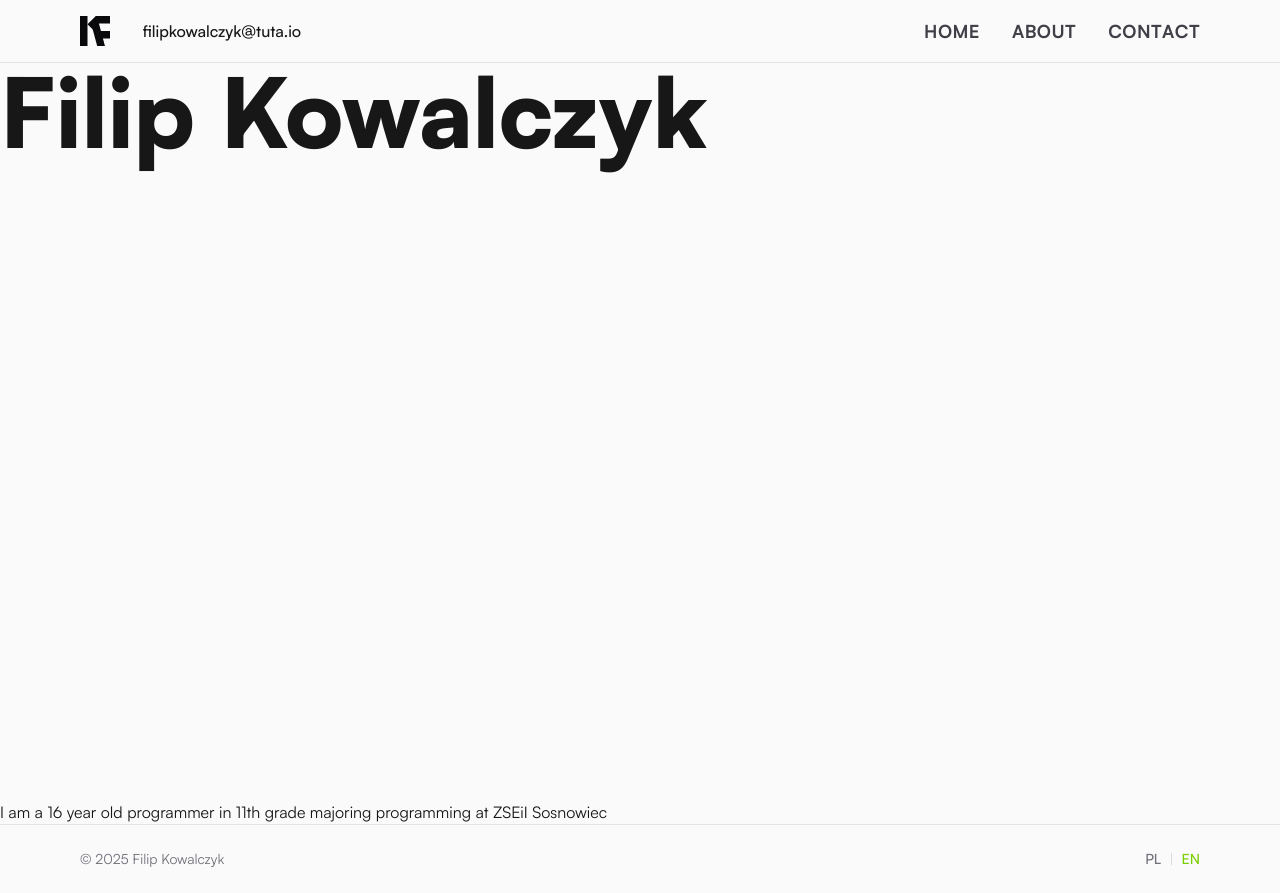
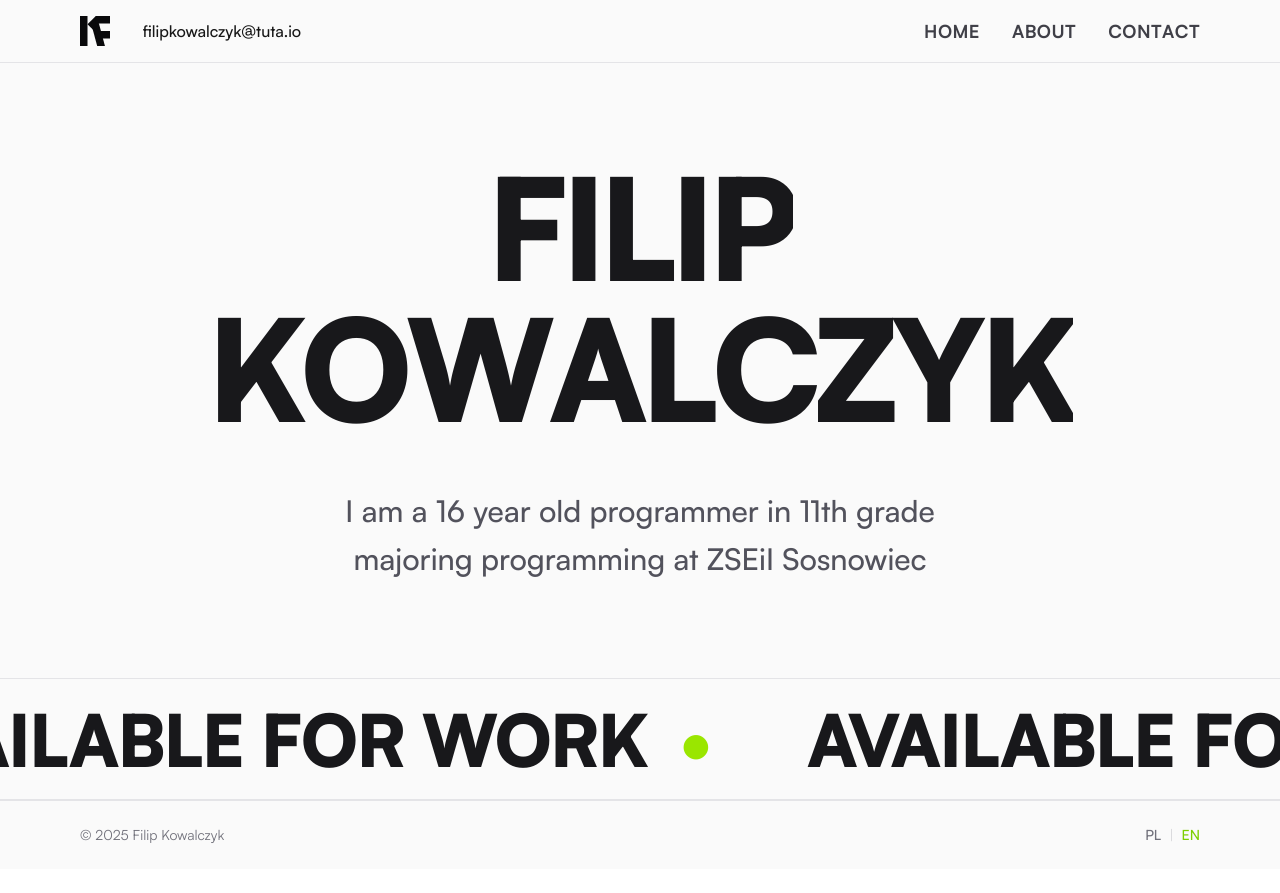
Before and after one commit to FIXIU/fixiu.github.io, a Next.js app: page /en in a window 1280 px wide. After the commit the page ends 869 px from the top, so only its background shows below. Built offline with nearby package versions, Linux system fonts and the light colour scheme.

Commit message:
improved main page

```diff
--- /dev/null
+++ b/app/[locale]/home-view.tsx
@@ -0,0 +1,60 @@
+"use client";
+
+import { motion } from "framer-motion";
+import Magnetic from "../components/magnetic";
+import AnimatedLetters from "../components/animated-letters";
+import Marquee from "../components/marquee";
+
+type Props = {
+  introText: string;
+};
+
+export default function HomeView({ introText }: Props) {
+  return (
+    <div className="flex flex-col min-h-[calc(100vh-63px)] w-full bg-zinc-50 dark:bg-black overflow-hidden relative">
+      {/* Main Hero Section */}
+      <div className="flex flex-1 flex-col items-center justify-center px-4">
+        <div className="flex flex-col items-center justify-center z-10 gap-8 sm:gap-12">
+          {/* Massive Title with Staggered Animation */}
+          <div className="flex flex-col items-center leading-none select-none">
+            <Magnetic>
+              <h1 className="text-[13vw] sm:text-[11vw] font-black text-zinc-900 dark:text-zinc-50 tracking-tighter hover:text-lime-400 transition-colors duration-300 cursor-default">
+                <AnimatedLetters text="FILIP" delay={0.2} />
+              </h1>
+            </Magnetic>
+            <Magnetic>
+              <h1 className="text-[13vw] sm:text-[11vw] font-black text-zinc-900 dark:text-zinc-50 tracking-tighter hover:text-lime-400 transition-colors duration-300 cursor-default">
+                <AnimatedLetters text="KOWALCZYK" delay={0.4} />
+              </h1>
+            </Magnetic>
+          </div>
+
+          {/* Intro Text */}
+          <motion.div
+            initial={{ opacity: 0, y: 20 }}
+            animate={{ opacity: 1, y: 0 }}
+            transition={{ delay: 1, duration: 0.8 }}
+            className="max-w-2xl text-center"
+          >
+            <p className="text-lg sm:text-2xl md:text-3xl font-medium text-zinc-600 dark:text-zinc-400 leading-relaxed">
+              {introText}
+            </p>
+          </motion.div>
+        </div>
+      </div>
+
+      {/* Marquee Ticker */}
+      <motion.div
+        initial={{ opacity: 0 }}
+        animate={{ opacity: 1 }}
+        transition={{ delay: 1.5, duration: 0.8 }}
+      >
+        <Marquee
+          text="AVAILABLE FOR WORK"
+          className="text-zinc-900 dark:text-zinc-50"
+          repeatCount={4}
+        />
+      </motion.div>
+    </div>
+  );
+}
--- a/app/[locale]/layout.tsx
+++ b/app/[locale]/layout.tsx
@@ -92,6 +92,7 @@ export default async function LocaleLayout({ children, params }: Props) {
       <body
         className={`${satoshi.variable} ${rx100.variable} ${stardom.variable} antialiased`}
       >
+        {/* <div className="noise-overlay" aria-hidden="true" /> */}
         <Cursor />
         <Header navigation={dictionary.navigation} locale={locale} />
         {children}
--- a/app/[locale]/page.tsx
+++ b/app/[locale]/page.tsx
@@ -1,5 +1,6 @@
 import { getDictionary, hasLocale, type Locale } from "../dictionaries";
 import { notFound } from "next/navigation";
+import HomeView from "./home-view";
 
 type Props = {
   params: Promise<{ locale: string }>;
@@ -51,14 +52,5 @@ export default async function Home({ params }: Props) {
     .replace("{age}", String(age))
     .replace("{grade}", String(grade));
 
-  return (
-    <div className="flex min-h-[calc(100vh-63px)] bg-zinc-50 font-sans dark:bg-black">
-      <main className="w-full h-full">
-        <div className="min-h-[calc(100vh-63px)]">
-          <h1 className="text-8xl font-black ">Filip Kowalczyk</h1>
-        </div>
-        <div>{introText}</div>
-      </main>
-    </div>
-  );
+  return <HomeView introText={introText} />;
 }
--- /dev/null
+++ b/app/components/animated-letters.tsx
@@ -0,0 +1,67 @@
+"use client";
+
+import { motion } from "framer-motion";
+
+type Props = {
+  text: string;
+  className?: string;
+  delay?: number;
+};
+
+/**
+ * AnimatedLetters Component
+ * Staggers each letter with a slide-up and fade-in effect.
+ */
+export default function AnimatedLetters({
+  text,
+  className = "",
+  delay = 0,
+}: Props) {
+  const letters = text.split("");
+
+  const container = {
+    hidden: { opacity: 0 },
+    visible: {
+      opacity: 1,
+      transition: { staggerChildren: 0.03, delayChildren: delay },
+    },
+  };
+
+  const child = {
+    hidden: {
+      opacity: 0,
+      y: 50,
+      rotateX: -90,
+    },
+    visible: {
+      opacity: 1,
+      y: 0,
+      rotateX: 0,
+      transition: {
+        type: "spring" as const,
+        damping: 12,
+        stiffness: 100,
+      },
+    },
+  };
+
+  return (
+    <motion.span
+      className={`inline-flex overflow-hidden ${className}`}
+      variants={container}
+      initial="hidden"
+      animate="visible"
+    >
+      {letters.map((letter, index) => (
+        <motion.span
+          key={index}
+          variants={child}
+          className="inline-block"
+          style={{ transformOrigin: "bottom" }}
+        >
+          {letter === " " ? "\u00A0" : letter}
+        </motion.span>
+      ))}
+    </motion.span>
+  );
+}
--- /dev/null
+++ b/app/components/magnetic.tsx
@@ -0,0 +1,42 @@
+"use client";
+
+import { useRef, useState } from "react";
+import { motion } from "framer-motion";
+
+/**
+ * Magnetic Component
+ * Wraps any element and makes it "stick" to the mouse cursor slightly.
+ * Uses framer-motion for smooth spring physics.
+ */
+export default function Magnetic({ children }: { children: React.ReactNode }) {
+  const ref = useRef<HTMLDivElement>(null);
+  const [position, setPosition] = useState({ x: 0, y: 0 });
+
+  const handleMouse = (e: React.MouseEvent) => {
+    const { clientX, clientY } = e;
+    const { height, width, left, top } = ref.current!.getBoundingClientRect();
+    const middleX = clientX - (left + width / 2);
+    const middleY = clientY - (top + height / 2);
+
+    // The 0.2 multiplier determines the "strength" of the magnet.
+    setPosition({ x: middleX * 0.2, y: middleY * 0.2 });
+  };
+
+  const reset = () => {
+    setPosition({ x: 0, y: 0 });
+  };
+
+  const { x, y } = position;
+  return (
+    <motion.div
+      style={{ position: "relative" }}
+      ref={ref}
+      onMouseMove={handleMouse}
+      onMouseLeave={reset}
+      animate={{ x, y }}
+      transition={{ type: "spring", stiffness: 150, damping: 15, mass: 0.1 }}
+    >
+      {children}
+    </motion.div>
+  );
+}
--- /dev/null
+++ b/app/components/marquee.tsx
@@ -0,0 +1,59 @@
+"use client";
+
+import { motion } from "framer-motion";
+
+type Props = {
+  text: string;
+  className?: string;
+  repeatCount?: number;
+};
+
+/**
+ * Marquee Component
+ * An infinite horizontal scrolling text ticker.
+ */
+export default function Marquee({
+  text,
+  className = "",
+  repeatCount = 4,
+}: Props) {
+  // Create array of repeated text for seamless loop
+  const items = Array(repeatCount).fill(text);
+
+  return (
+    <div className="w-full overflow-hidden border-y border-zinc-200 dark:border-zinc-800 py-4 sm:py-6">
+      <motion.div
+        className="flex whitespace-nowrap"
+        animate={{ x: ["0%", "-50%"] }}
+        transition={{
+          x: {
+            repeat: Infinity,
+            repeatType: "loop",
+            duration: 20,
+            ease: "linear",
+          },
+        }}
+      >
+        {items.map((item, index) => (
+          <span
+            key={index}
+            className={`text-4xl sm:text-6xl md:text-7xl font-black uppercase tracking-tight mx-8 ${className}`}
+          >
+            {item}
+            <span className="text-lime-400 mx-8">•</span>
+          </span>
+        ))}
+        {/* Duplicate for seamless loop */}
+        {items.map((item, index) => (
+          <span
+            key={`dup-${index}`}
+            className={`text-4xl sm:text-6xl md:text-7xl font-black uppercase tracking-tight mx-8 ${className}`}
+          >
+            {item}
+            <span className="text-lime-400 mx-8">•</span>
+          </span>
+        ))}
+      </motion.div>
+    </div>
+  );
+}
```
Also changed, not shown: app/globals.css (+21 -2 lines).
